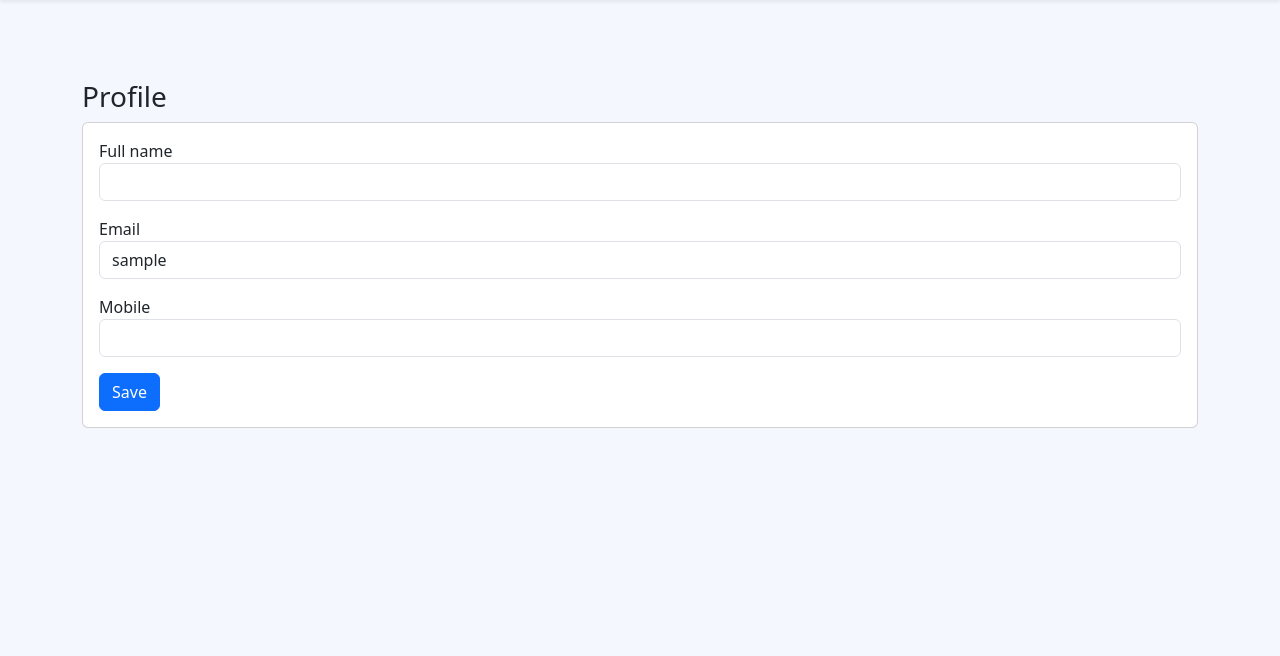
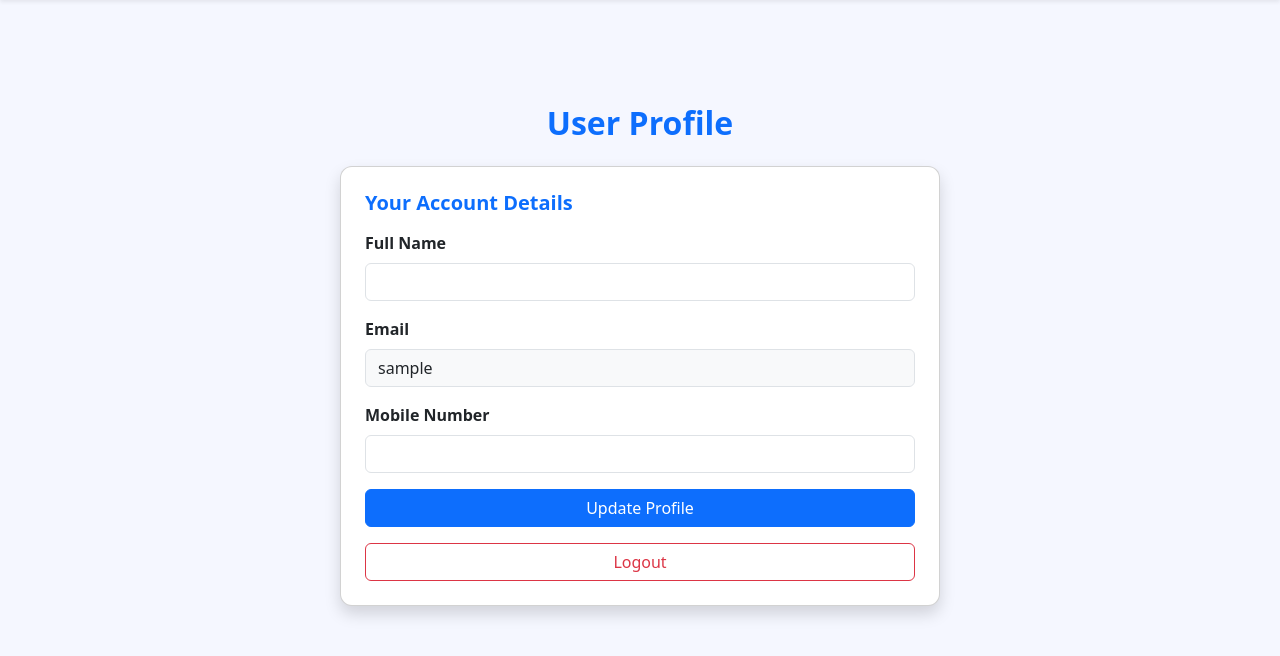
Before and after one commit to Aluval/DataSci, a Flask app: page /profile in a window 1280 px wide. Shown: the part 56-712 px from the top of the page. Run offline with Flask 3, Linux system fonts and the light colour scheme; the visitor is signed in with stand-in values (Sample User, id 1).

Commit message:
Revamp user profile page design and functionality
Updated the user profile page layout and styles.

```diff
--- a/templates/profile.html
+++ b/templates/profile.html
@@ -1,12 +1,69 @@
-{% extends 'base.html' %}
+{% extends "base.html" %}
+
 {% block content %}
-<h3>Profile</h3>
-<div class="card p-3">
-  <form method="post">
-    <div class="mb-3"><label>Full name</label><input class="form-control" name="fullName" value="{{ user.fullName }}"></div>
-    <div class="mb-3"><label>Email</label><input class="form-control" name="email" value="{{ user.email }}" readonly></div>
-    <div class="mb-3"><label>Mobile</label><input class="form-control" name="mobile" value="{{ user.mobile }}"></div>
-    <button class="btn btn-primary">Save</button>
-  </form>
+
+<div class="container mt-4 mb-5">
+
+    <h2 class="fw-bold text-primary text-center mb-4">User Profile</h2>
+
+    <div class="card shadow p-4 mx-auto" style="max-width: 600px; border-radius: 12px;">
+
+        <h5 class="fw-semibold text-primary mb-3">Your Account Details</h5>
+
+        <form method="POST" class="row g-3">
+
+            <!-- Full Name -->
+            <div class="col-12">
+                <label class="form-label fw-semibold">Full Name</label>
+                <input
+                    type="text"
+                    class="form-control"
+                    name="fullName"
+                    value="{{ user.fullName }}"
+                    required>
+            </div>
+
+            <!-- Email (read-only) -->
+            <div class="col-12">
+                <label class="form-label fw-semibold">Email</label>
+                <input
+                    type="email"
+                    class="form-control bg-light"
+                    value="{{ user.email }}"
+                    readonly>
+            </div>
+
+            <!-- Mobile -->
+            <div class="col-12">
+                <label class="form-label fw-semibold">Mobile Number</label>
+                <input
+                    type="text"
+                    class="form-control"
+                    name="mobile"
+                    value="{{ user.mobile }}">
+            </div>
+
+            <!-- Save Button -->
+            <div class="col-12">
+                <button class="btn btn-primary w-100">Update Profile</button>
+            </div>
+
+        </form>
+
+        <!-- Logout Button -->
+        <a href="{{ url_for('logout') }}" class="btn btn-outline-danger w-100 mt-3">Logout</a>
+
+    </div>
+
 </div>
+
+<style>
+/* Mobile responsiveness tweaks */
+@media (max-width: 768px) {
+    .card {
+        padding: 20px !important;
+    }
+}
+</style>
+
 {% endblock %}
```
